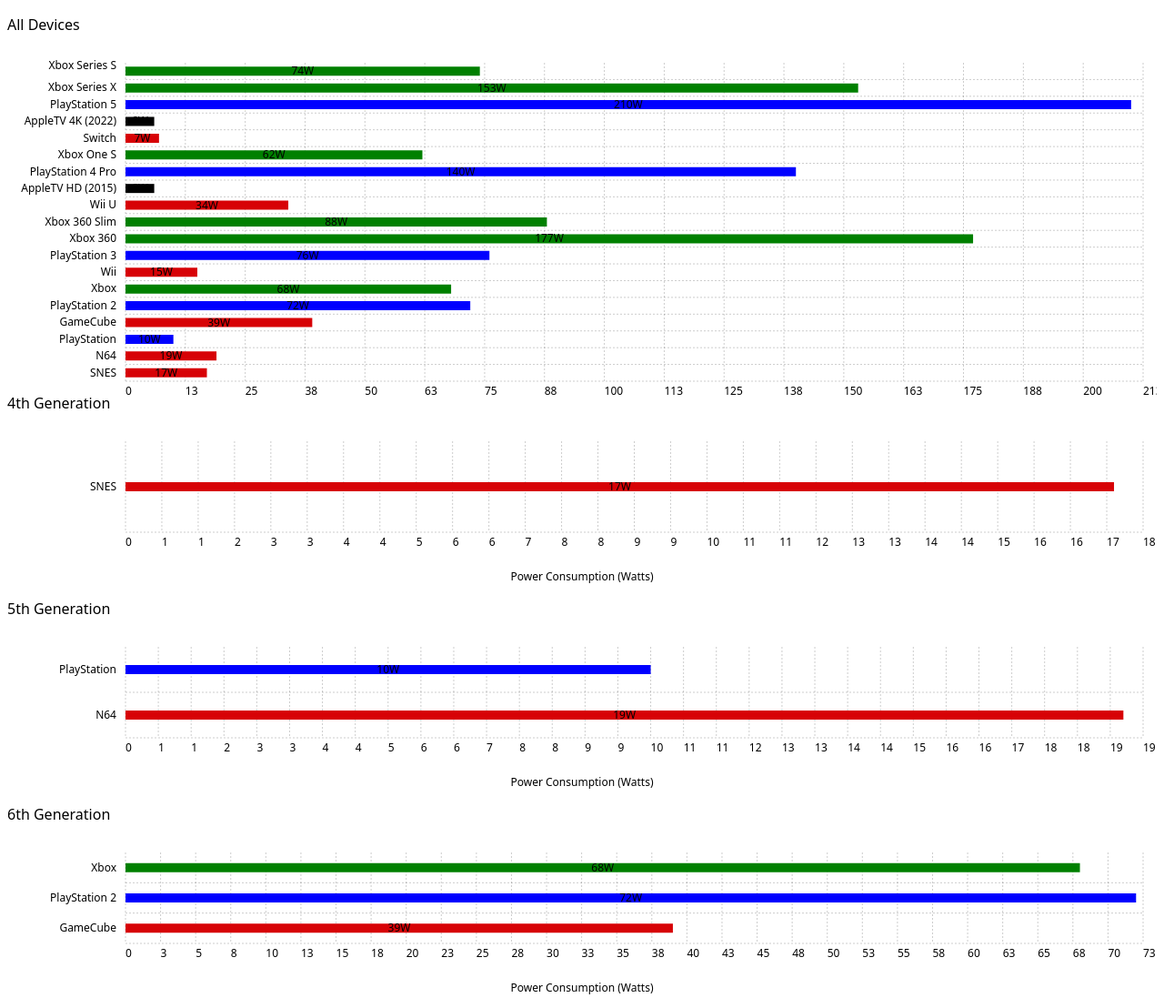
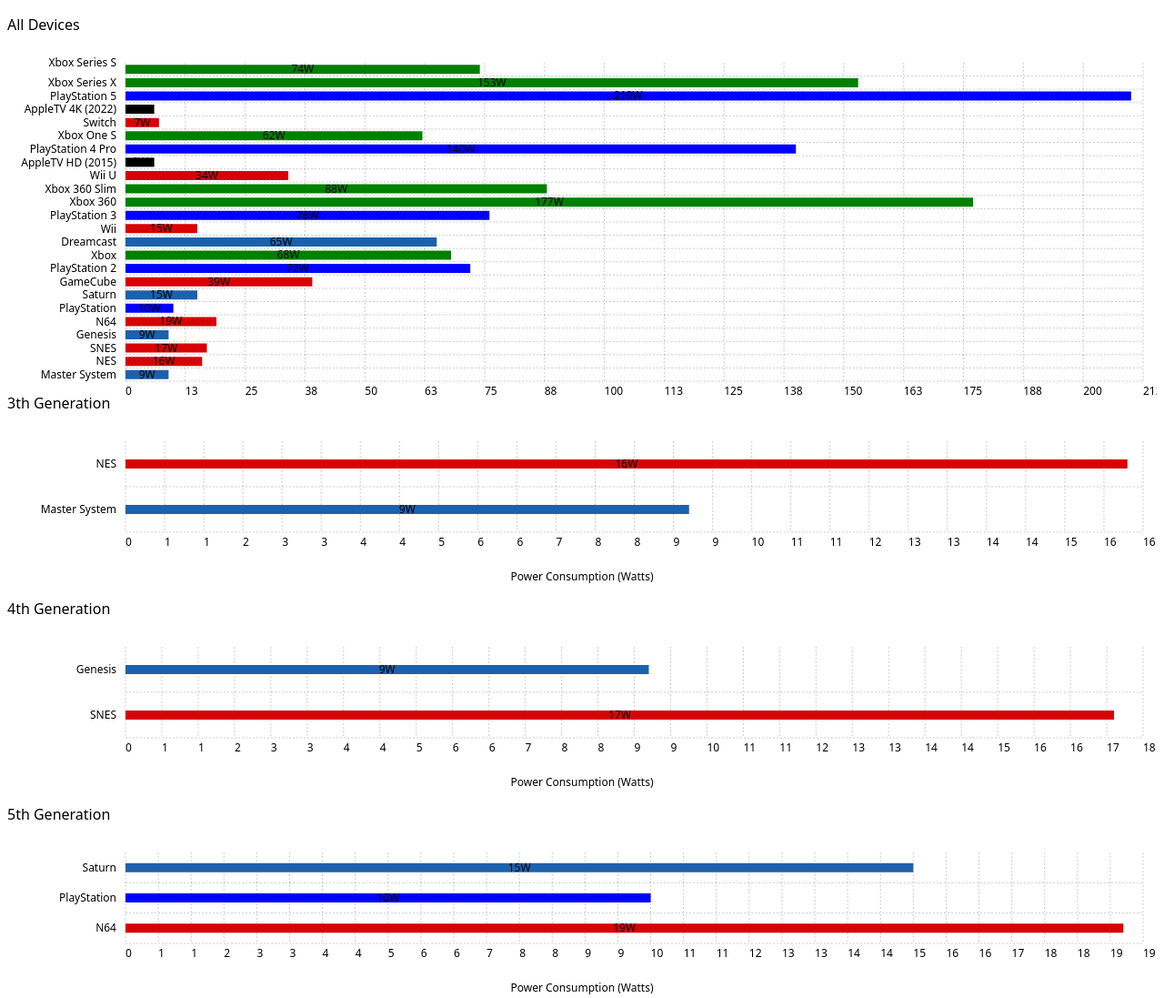
Before and after one commit to Ravbug/consolepower, a plain HTML site: page index.html in a window 1280 px wide. Shown: the top 1097 px of the page at 91% size. Drawn offline with Linux system fonts and the light colour scheme.

Commit message:
add SEGA consoles

```diff
--- a/data.js
+++ b/data.js
@@ -1,10 +1,32 @@
 const data = [
+  {
+    "name" : "Master System",
+    "manufacturer" : "Sega",
+    "power" : 9,
+    "ref" : "9V 1A 120V reference sticker",
+    "gen" : 3
+ },
  {
+  "name" : "NES",
+  "manufacturer" : "Nintendo",
+  "power" : 16,
+  "ref" : "9V 1.8A 120V reference sticker",
+  "gen" : 3
+},
+
+  {
     "name" : "SNES",
     "manufacturer" : "Nintendo",
     "power" : 17,
     "ref" : "https://snescentral.com/article.php?id=0088",
     "gen" : 4
+ },
+ {
+  "name" : "Genesis",
+   "manufacturer" : "Sega",
+   "power" : 9,
+   "ref" : "https://www.gametechwiki.com/w/index.php/File:Sega_Genesis_model_2_MK-2103_10V_power_supply_01.jpg",
+   "gen" : 4
  },
 
   {
@@ -21,6 +43,13 @@
     "ref" : "",
     "gen" : 5
   },
+  {
+    "name" : "Saturn",
+     "manufacturer" : "Sega",
+     "power" : 15,
+     "ref" : "https://en.wikipedia.org/wiki/Sega_Saturn",
+     "gen" : 5
+   },
 
   {
    "name" : "GameCube",
@@ -43,6 +72,13 @@
     "ref" : "https://xboxdevwiki.net/Power_Supply#Real_world_power_usage",
     "gen" : 6
   },
+  {
+    "name" : "Dreamcast",
+     "manufacturer" : "Sega",
+     "power" : 65,
+     "ref" : "0.27A at 220-240V reference sticker",
+     "gen" : 6
+   },
 
   {
    "name" : "Wii",
--- a/style.css
+++ b/style.css
@@ -47,7 +47,9 @@
     stroke: blue;
 }
 
-
+.ct-bar[ct|meta="Sega"]{
+    stroke: #1c61ac;
+}
 
 table{
     overflow-x: scroll
```
